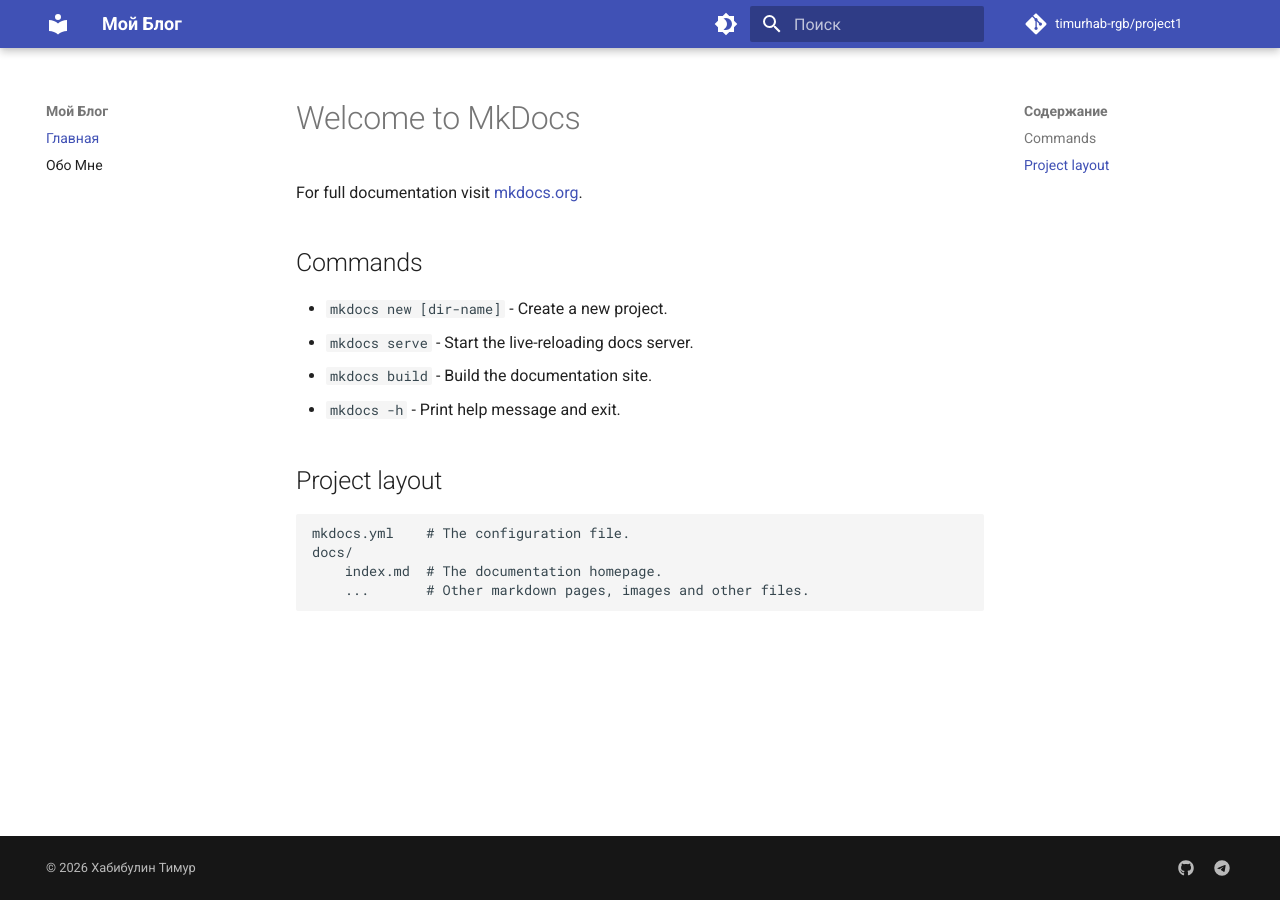
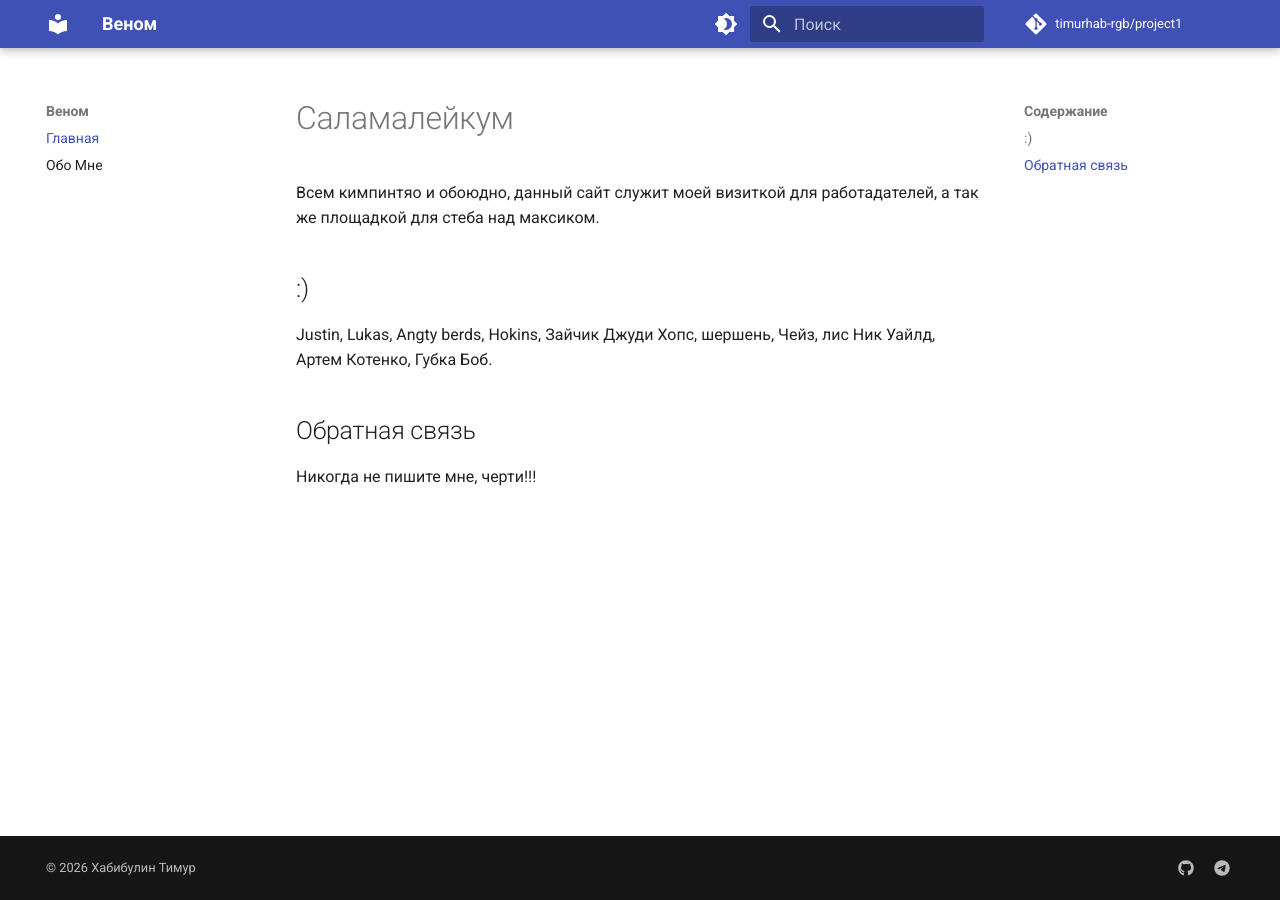
Before and after one commit to timurhab-rgb/project1, an MkDocs documentation site: the page built from docs/index.md, in a window 1280 px wide. Built offline with MkDocs 1.6.1 and Material for MkDocs 9.7.7, drawn with Linux system fonts in a browser that asks for light colours; comment, search, counter and statistics services are not loaded.

Commit message:
init commit

```diff
--- a/docs/index.md
+++ b/docs/index.md
@@ -1,17 +1,12 @@
-# Welcome to MkDocs
+# Саламалейкум
 
-For full documentation visit [mkdocs.org](https://www.mkdocs.org).
+Всем кимпинтяо и обоюдно, данный сайт служит моей визиткой для работадателей, а так же площадкой для стеба над максиком.
 
-## Commands
+## :)
 
-* `mkdocs new [dir-name]` - Create a new project.
-* `mkdocs serve` - Start the live-reloading docs server.
-* `mkdocs build` - Build the documentation site.
-* `mkdocs -h` - Print help message and exit.
+Justin, Lukas, Angty berds, Hokins, Зайчик Джуди Хопс, шершень, Чейз, лис Ник Уайлд, Артем Котенко, Губка Боб.
 
-## Project layout
 
-    mkdocs.yml    # The configuration file.
-    docs/
-        index.md  # The documentation homepage.
-        ...       # Other markdown pages, images and other files.
+## Обратная связь
+
+Никогда не пишите мне, черти!!!
--- a/mkdocs.yml
+++ b/mkdocs.yml
@@ -1,5 +1,5 @@
 # Основные метаданные сайта
-site_name: Мой Блог
+site_name: Веном
 # site_url: https://timurhab-rgb.github.io/project1/
 site_url: https://timurhab-rgb.github.io/project1/
 site_author: Тимур
```
Also changed, not shown: docs/shell.md (+8 -8 lines).
